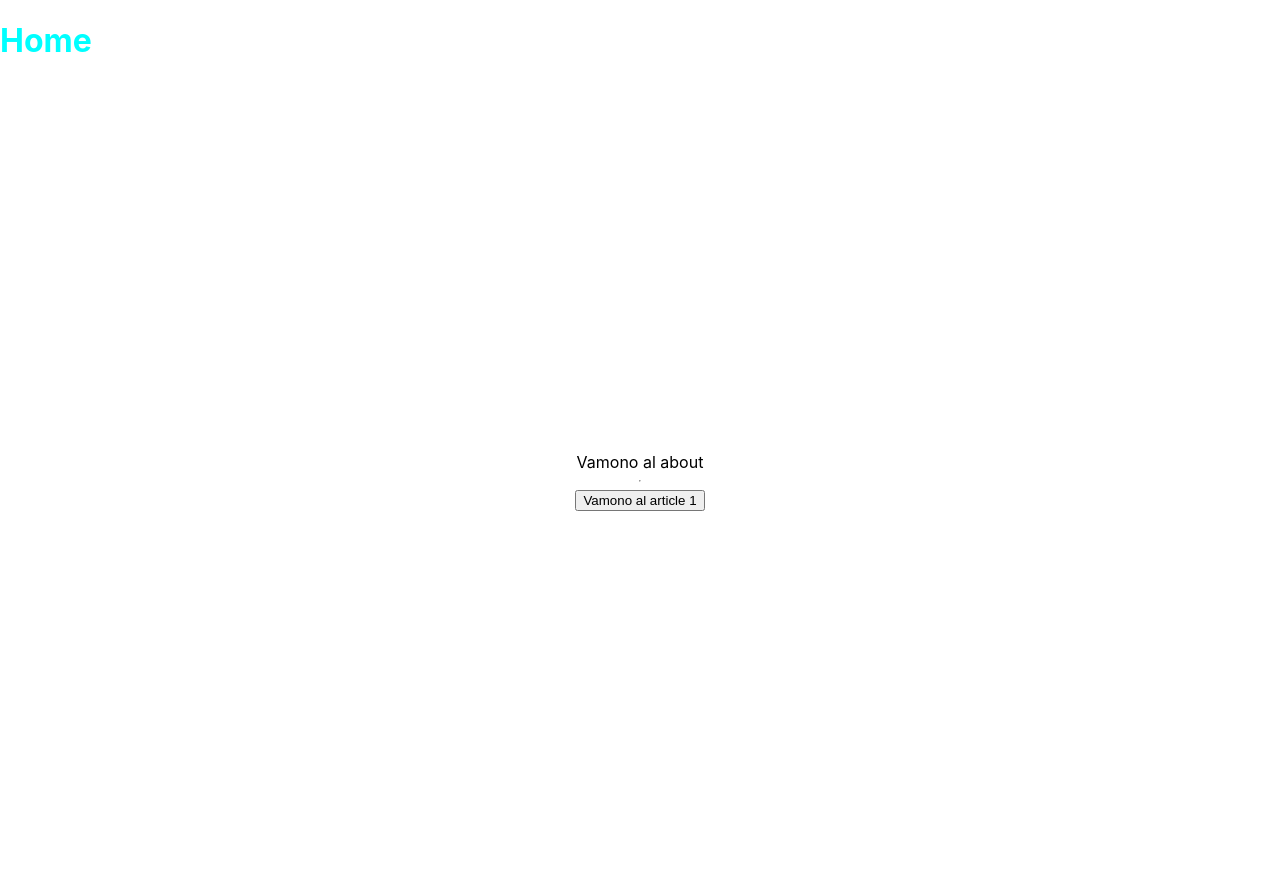
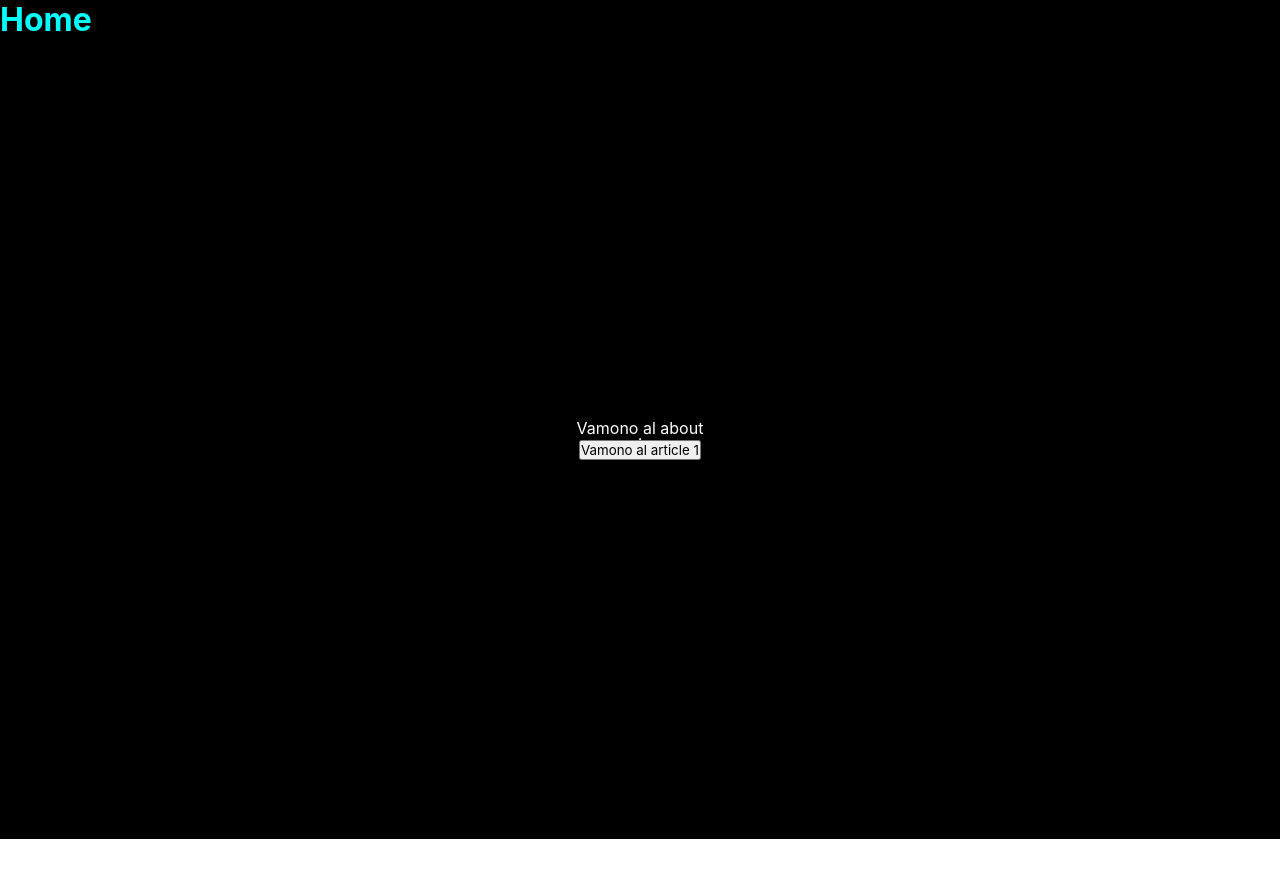
Before and after one commit to AngelRRand/testnext12-framermotion, a Next.js app: page / in a window 1280 px wide. Shown: the top 878 px of the page. After the commit the page ends 839 px from the top, so only its background shows below. Built offline with nearby package versions, Linux system fonts and the light colour scheme.

Commit message:
global Styles

```diff
--- a/component/PageLayoud.tsx
+++ b/component/PageLayoud.tsx
@@ -18,6 +18,7 @@ const PageLayoud: React.FC<container> = ({ children, title = 'Olanda', titleColo
       <LazyMotion features={domAnimation}>
 
         <motion.div
+          className='bg-black'
           initial={{ opacity: 0 }}
           animate={{
             opacity: 1,
--- a/styles/globals.css
+++ b/styles/globals.css
@@ -1,5 +1,5 @@
 html,
-body {
+* {
   padding: 0;
   margin: 0;
   font-family: -apple-system, BlinkMacSystemFont, Segoe UI, Roboto, Oxygen,
@@ -14,6 +14,20 @@ a {
 * {
   box-sizing: border-box;
 }
+.bg-black{
+  background: #000;
+}
+p,
+a,
+span,
+h1,
+h2
+h3,
+h4
+h5,
+h6 {
+  color: white;
+}
 
 @media (prefers-color-scheme: dark) {
   html {
```
